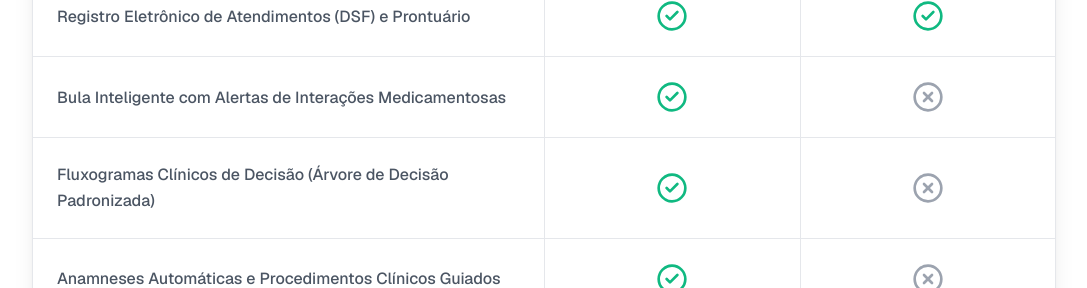
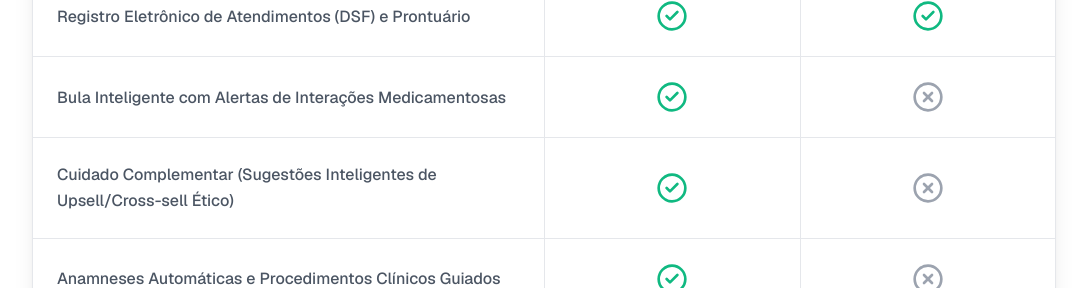
Before and after one commit to AndrielCardoso/landingpage-frontline, a Next.js app: page / in a window 1280 px wide. Shown: the part 8780-9068 px from the top of the page, without its empty margins (96-1183 px from the left). Built offline with nearby package versions, Linux system fonts and the light colour scheme.

Commit message:
update: replace fluxogram feature with cuidado complementar in comparison table

```diff
--- a/app/components/comparison.tsx
+++ b/app/components/comparison.tsx
@@ -21,7 +21,7 @@ const comparisonFeatures = [
     others: false,
   },
   {
-    name: "Fluxogramas Clínicos de Decisão (Árvore de Decisão Padronizada)",
+    name: "Cuidado Complementar (Sugestões Inteligentes de Upsell/Cross-sell Ético)",
     frontline: true,
     others: false,
   },
```
